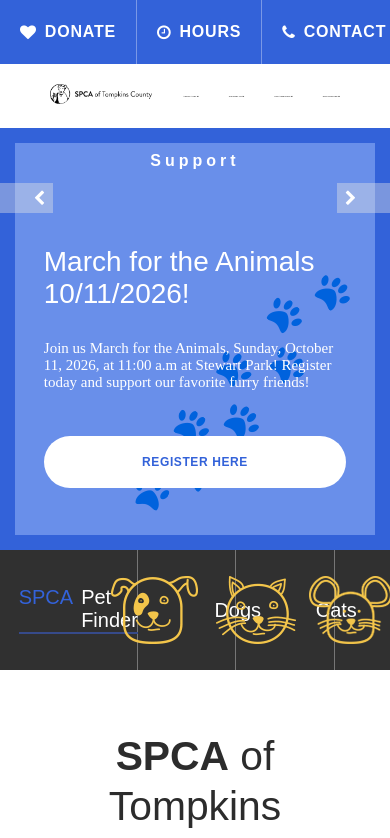
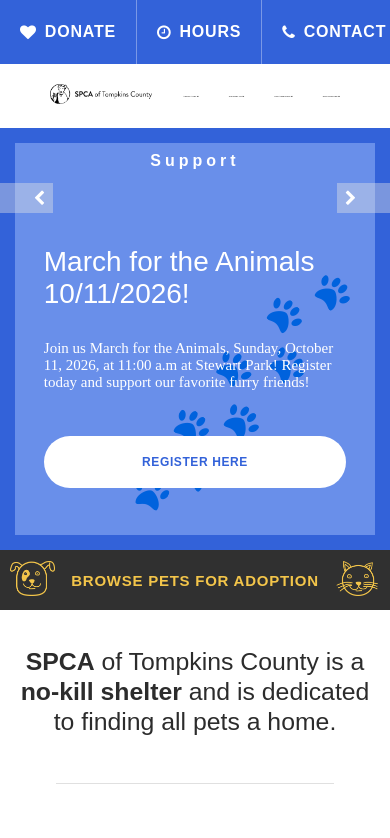
Before and after one commit to MichaelBluetooth/tcspca-website, an Angular app: page / in a window 390 px wide. Shown: the top 838 px of the page. Built offline with nearby package versions, Linux system fonts and the light colour scheme.

Commit message:
More home page responsiveness; footer responsiveness in prog

```diff
--- a/src/app/components/footer/footer.component.html
+++ b/src/app/components/footer/footer.component.html
@@ -1,5 +1,5 @@
 <div class="donate-container">
-    <span>A little bit can go a long way for our furry friends.</span>
+    <span class="donate-text">A little bit can go a long way for our furry friends.</span>
     <a class="no-style donate-link" routerLink="/gifts">Donate Today</a>
 </div>
 <div class="links-container">
--- a/src/app/components/footer/footer.component.scss
+++ b/src/app/components/footer/footer.component.scss
@@ -9,13 +9,16 @@
     padding-top: 50px;
     padding-bottom: 50px;
     display: flex;
+    flex-direction: column;
     align-items: center;
     justify-content: center;
-    gap: 45px;
+    text-align: center;
+    gap: 15px;
     letter-spacing: 0.075em;
+    padding: 20px 2% 20px 2%;
 
     span {
-        font-size: 35px;
+        font-size: 20px;
         color: white;
     }
 }
@@ -33,6 +36,18 @@
     background: vars.$color-primary;
     color: white;
     border: 2px solid white;
+}
+
+@media (min-width: vars.$size-lg) {
+    .donate-container {
+        height: 110px;
+        flex-direction: row;
+        gap: 45px;
+
+        span {
+            font-size: 35px;
+        }
+    }
 }
 
 .links-container {
--- a/src/app/pages/home/happy-adoptions-slider/happy-adoptions-slider.component.scss
+++ b/src/app/pages/home/happy-adoptions-slider/happy-adoptions-slider.component.scss
@@ -1,5 +1,14 @@
 @use '../../../../variables.scss' as vars;
 
+:host {
+    display: none;
+}
+
+.wrapper {
+    display: none;
+}
+
+@media (min-width: vars.$size-lg) {
     :host {
         display: flex;
         height: 445px;
@@ -67,3 +76,4 @@ img {
         width: 75%;
         height: 100%;
     }
+}
--- a/src/app/pages/home/home.component.scss
+++ b/src/app/pages/home/home.component.scss
@@ -2,32 +2,6 @@
 
 $details-primary-dark: #3361D7;
 $details-primary-light: #5E87E8;
-
-
-.button-wrapper {
-    width: 100%;
-}
-
-.pill-button {
-    color: vars.$color-primary;
-    border-radius: 100vw;
-    padding: 20px 32px;
-    width: 165px;
-    display: inline-block;
-    text-align: center;
-    background-color: white;
-
-    font-size: 0.875rem;
-    font-weight: 700;
-    letter-spacing: 0.05em;
-    line-height: 1;
-    text-transform: uppercase;
-}
-
-.pill-button:hover {
-    background-color: vars.$color-accent;
-    cursor: pointer;
-}
 
 .emphasized-text {
     color: white;
@@ -43,8 +17,10 @@ $details-primary-light: #5E87E8;
 }
 
 .home-content-title-wrapper {
-    padding: 35px 25% 0px 25%;
-    // font-family: "museo-sans", sans-serif;
+    padding: 20px 10px 20px 10px;
+    display: flex;
+    flex-direction: column;
+    align-items: center;
 }
 
 .home-content-title {
@@ -52,8 +28,7 @@ $details-primary-light: #5E87E8;
     line-height: 1.2222;
     text-align: center;
     margin-bottom: 45px;
-    // padding-bottom: 45px;
-    font-size: 2.55rem;
+    font-size: 1.55rem;
     color: vars.$color-text;
 }
 
@@ -62,7 +37,7 @@ $details-primary-light: #5E87E8;
 }
 
 .home-content-line {
-    // width: 85%;
+    width: 75%;
     border-top: 1px solid vars.$color-border-light;
     margin-bottom: 20px;
 }
@@ -72,7 +47,7 @@ $details-primary-light: #5E87E8;
     flex-direction: row;
     // align-items: center;
     color: vars.$color-text;
-    margin: 0 20% 0 20%;
+    margin: 0 5% 0 5%;
     padding-bottom: 20px;
 }
 
@@ -116,26 +91,60 @@ $details-primary-light: #5E87E8;
     display: none;
 }
 
-@media (min-width: vars.$size-xl) {
-    .home-content-image {
-        display: block;
-        width: 45%;
-    }
-}
-
 .nav-boxes-wrapper {
     background-color: #fff;
-    padding: 0 20% 75px 20%;
+    padding: 0 5% 75px 5%;
     padding-top: 50px;
-}
-
-@media (min-width: vars.$size-xxl) {
-    .nav-boxes-wrapper {
-        padding-top: 10px;
-    }
 }
 
 .adoptions-slider-wrapper {
     margin: 0;
     padding: 0;
 }
+
+@media (min-width: vars.$size-lg) {
+    .home-content-title-wrapper {
+        padding: 35px 25% 0px 25%;
+    }
+
+    .home-content-title {
+        font-weight: 100;
+        line-height: 1.2222;
+        text-align: center;
+        margin-bottom: 45px;
+        // padding-bottom: 45px;
+        font-size: 2.55rem;
+        color: vars.$color-text;
+    }
+
+    .home-content-line {
+        // width: 85%;
+        border-top: 1px solid vars.$color-border-light;
+        margin-bottom: 20px;
+    }
+
+    .home-content-details {
+        margin: 0 20% 0 20%;
+    }
+
+    .home-content-image {
+        display: block;
+        width: 45%;
+    }
+
+    .nav-boxes-wrapper {
+        padding-top: 10px;
+        padding: 0 20% 75px 20%;
+    }
+}
+
+@media (min-width: vars.$size-xxl) {
+    .home-content-image {
+        display: block;
+        width: 45%;
+    }
+
+    .nav-boxes-wrapper {
+        padding-top: 10px;
+    }
+}
--- a/src/app/pages/home/nav-boxes/nav-boxes.component.scss
+++ b/src/app/pages/home/nav-boxes/nav-boxes.component.scss
@@ -5,10 +5,9 @@ $border-radius: 10px;
 
 .nav-boxes-row {
     display: flex;
-    flex-direction: row;
+    flex-direction: column;
     gap: $box-gap;
     width: 100%;
-
 }
 
 .nav-box {
@@ -78,6 +77,23 @@ $border-radius: 10px;
     object-fit: cover;
 }
 
+@media (min-width: vars.$size-lg) {
+    .nav-boxes-row {
+        display: flex;
+        flex-direction: row;
+        gap: $box-gap;
+        width: 100%;
+    }
+
+    .nav-box {
+        position: relative;
+        display: flex;
+        flex-direction: column;
+        width: 100%;
+        height: 100%;
+        margin-bottom: $box-gap;
+    }
+
     .rounded-top-right {
         border-top-right-radius: $border-radius;
     }
@@ -93,3 +109,6 @@ $border-radius: 10px;
     .rounded-top-left {
         border-top-left-radius: $border-radius;
     }
+}
+
+@media (min-width: vars.$size-xxl) {}
--- a/src/app/pages/home/pet-finder-banner/pet-finder-banner.component.html
+++ b/src/app/pages/home/pet-finder-banner/pet-finder-banner.component.html
@@ -1,3 +1,12 @@
+<div class="pet-finder-sm">
+    <div>
+        <img class="pet-finder-img" src="assets/home/pet-dog.png">
+    </div>
+    <div [routerLink]="['/all-animals']">BROWSE PETS FOR ADOPTION</div>
+    <div>
+        <img class="pet-finder-img" src="assets/home/pet-cat.png">
+    </div>
+</div>
 <div class="pet-finder">
     <div class="pet-finder-section">
         <div class="pet-finder-header">
--- a/src/app/pages/home/pet-finder-banner/pet-finder-banner.component.scss
+++ b/src/app/pages/home/pet-finder-banner/pet-finder-banner.component.scss
@@ -1,4 +1,31 @@
 @use '../../../../variables.scss' as vars;
+
+.pet-finder-sm {
+    display: flex;
+    flex-direction: row;
+    align-items: center;
+    justify-content: space-between;
+    height: 60px;
+    background-color: vars.$color-primary-dark;
+    color: vars.$color-accent;
+    font-size: 15px;
+    font-weight: bold;
+    letter-spacing: 0.05em;
+    padding: 0 10px 0 10px;
+
+    .pet-finder-img {
+        width: 45px;
+    }
+}
+
+.pet-finder {
+    display: none;
+}
+
+@media (min-width: vars.$size-lg) {
+    .pet-finder-sm {
+        display: none;
+    }
 
     .pet-finder {
         display: flex;
@@ -94,3 +121,4 @@
             width: 15%;
         }
     }
+}
```
Lines whose indentation alone changed are shown as unchanged.
